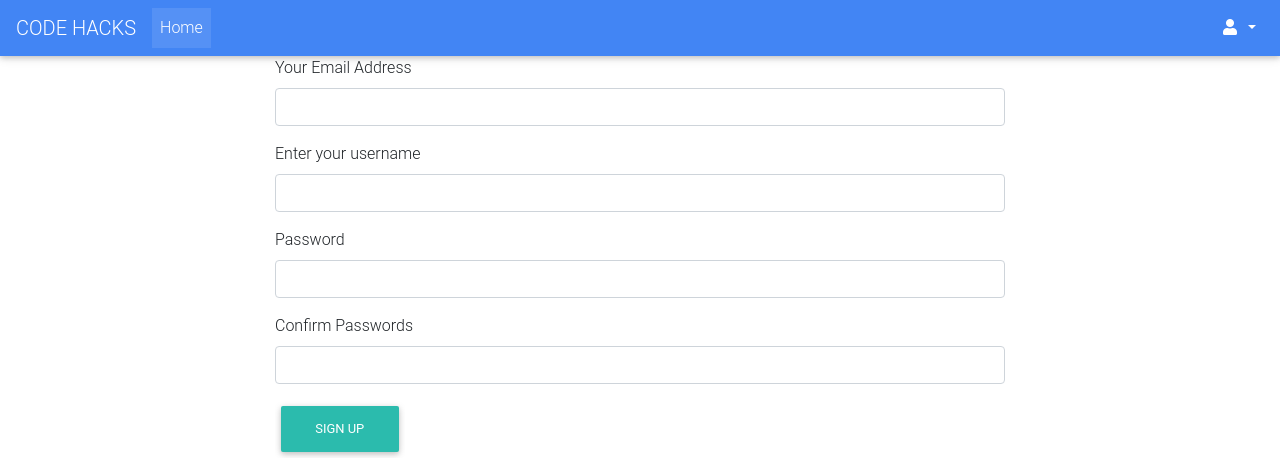
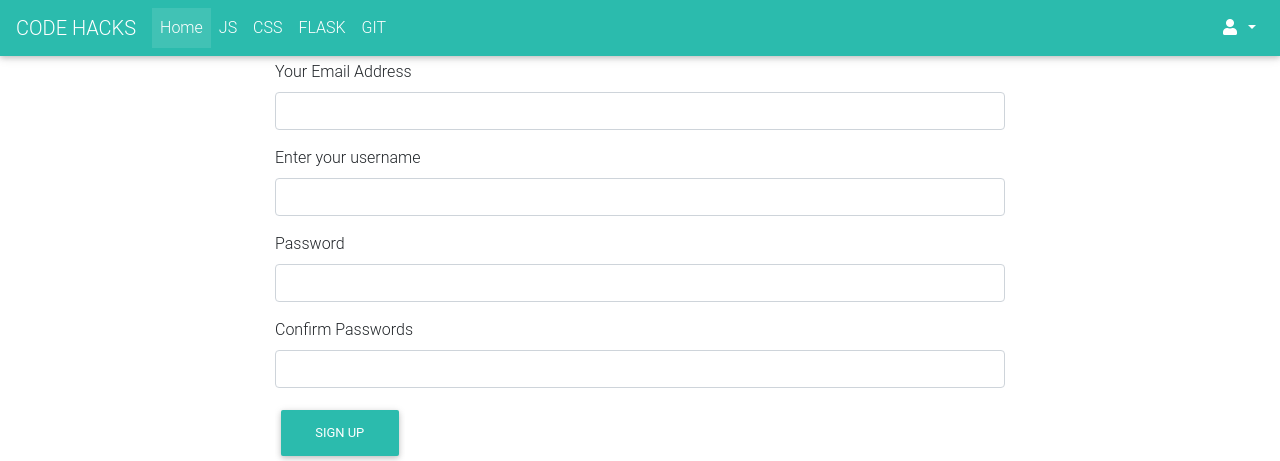
Before and after one commit to mangowilliam/mangos, a Flask app: page /authenticate/register in a window 1280 px wide. Shown: the top 461 px of the page. Run offline with Flask 2, Linux system fonts and the light colour scheme; some libraries are stand-ins or nearby versions.

Commit message:
added tabs

```diff
--- a/app/templates/navbar.html
+++ b/app/templates/navbar.html
@@ -1,42 +1,47 @@
-<!--Navbar-->
-<nav class="navbar navbar-expand-lg navbar-dark primary-color">
-  <!-- Navbar brand -->
-  <a class="navbar-brand" href="#"> CODE HACKS</a>
-  <!-- Collapse button -->
-  <button class="navbar-toggler" type="button" data-toggle="collapse" data-target="#basicExampleNav"
-    aria-controls="basicExampleNav" aria-expanded="false" aria-label="Toggle navigation">
+<!--Navbar -->
+<nav class="mb-1 navbar navbar-expand-lg navbar-dark default-color">
+  <a class="navbar-brand" href="#">CODE HACKS</a>
+  <button class="navbar-toggler" type="button" data-toggle="collapse" data-target="#navbarSupportedContent-333"
+    aria-controls="navbarSupportedContent-333" aria-expanded="false" aria-label="Toggle navigation">
     <span class="navbar-toggler-icon"></span>
   </button>
-  <!-- Collapsible content -->
-  <div class="collapse navbar-collapse" id="basicExampleNav">
-    <!-- Links -->
+  <div class="collapse navbar-collapse" id="navbarSupportedContent-333">
     <ul class="navbar-nav mr-auto">
       <li class="nav-item active">
-        <a class="nav-link" href="#">Home
-          <span class="sr-only">(current)</span>
-        </a>
+        <a class="nav-link" href="#">Home <span class="sr-only">(current)</span></a>
       </li>
+      <li class="nav-item">
+        <a class="nav-link" href="#">JS</a>
+      </li>
+      <li class="nav-item">
+        <a class="nav-link" href="#">CSS</a>
+      </li>
+      <li class="nav-item">
+        <a class="nav-link" href="#">FLASK</a>
+      </li>
+      <li class="nav-item">
+        <a class="nav-link" href="#">GIT</a>
+      </li>
+
+
     </ul>
-    <!-- Links -->
-  </div>
-  <!-- Collapsible content -->
     <ul class="navbar-nav ml-auto nav-flex-icons">
-    <li style="color:white;padding:15px;">{{current_user.username | capitalize}}</li>
+
       <li class="nav-item dropdown">
-      <a class="nav-link dropdown-toggle" id="navbarDropdownMenuLink-333" data-toggle="dropdown" aria-haspopup="true"
-        aria-expanded="false">
+        <a class="nav-link dropdown-toggle" id="navbarDropdownMenuLink-333" data-toggle="dropdown"
+          aria-haspopup="true" aria-expanded="false">
           <i class="fas fa-user"></i>
         </a>
-      <div class="dropdown-menu dropdown-menu-right dropdown-default" aria-labelledby="navbarDropdownMenuLink-333">
+        <div class="dropdown-menu dropdown-menu-right dropdown-default"
+          aria-labelledby="navbarDropdownMenuLink-333">
           {% if current_user.is_authenticated %}
-        <a class="dropdown-item">
           <a class="dropdown-item" href="{{url_for('auth.logout')}}">Sign Out</a>
-          {% else %}
+          {%else%}
           <a class="dropdown-item" href="{{url_for('auth.login')}}">Log in</a>
           {%endif%}
         </div>
       </li>
     </ul>
-
+  </div>
 </nav>
-<!--/.Navbar-->
+<!--/.Navbar -->
```
Lines whose indentation alone changed are shown as unchanged.
